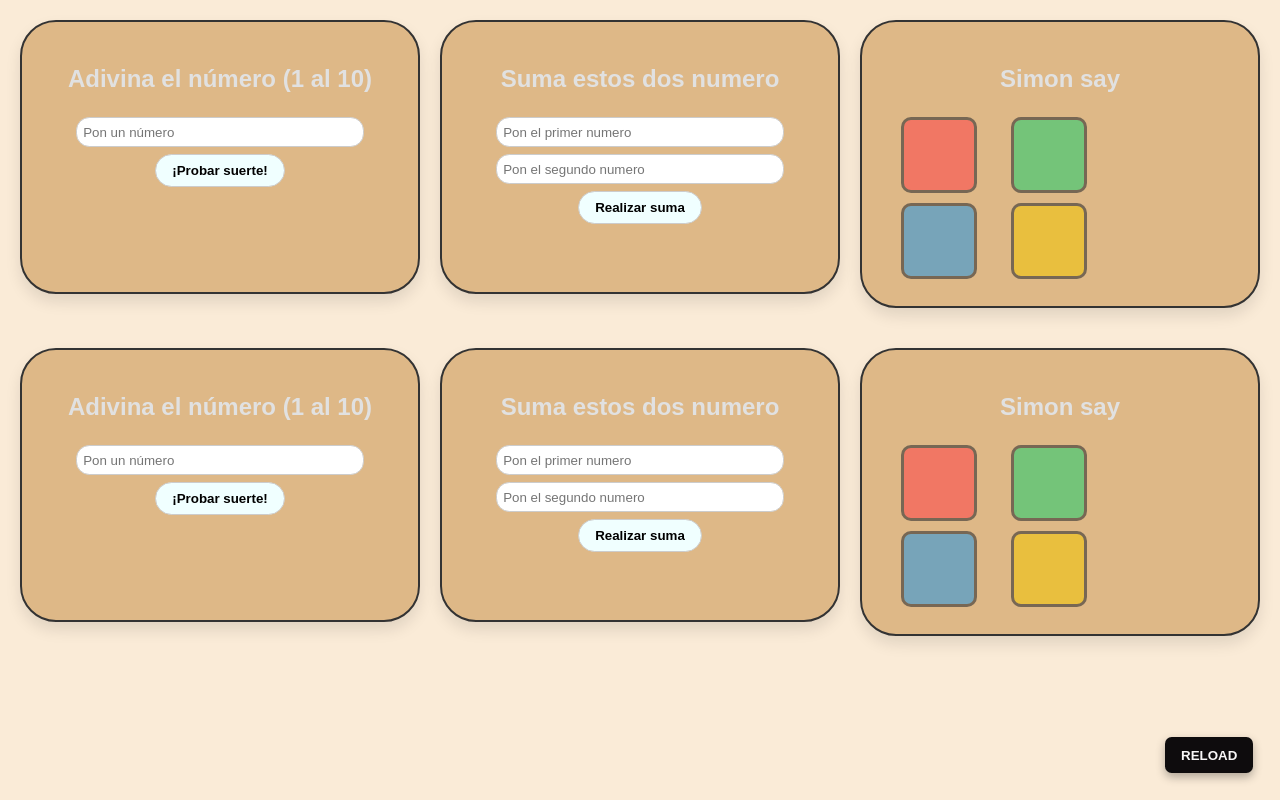
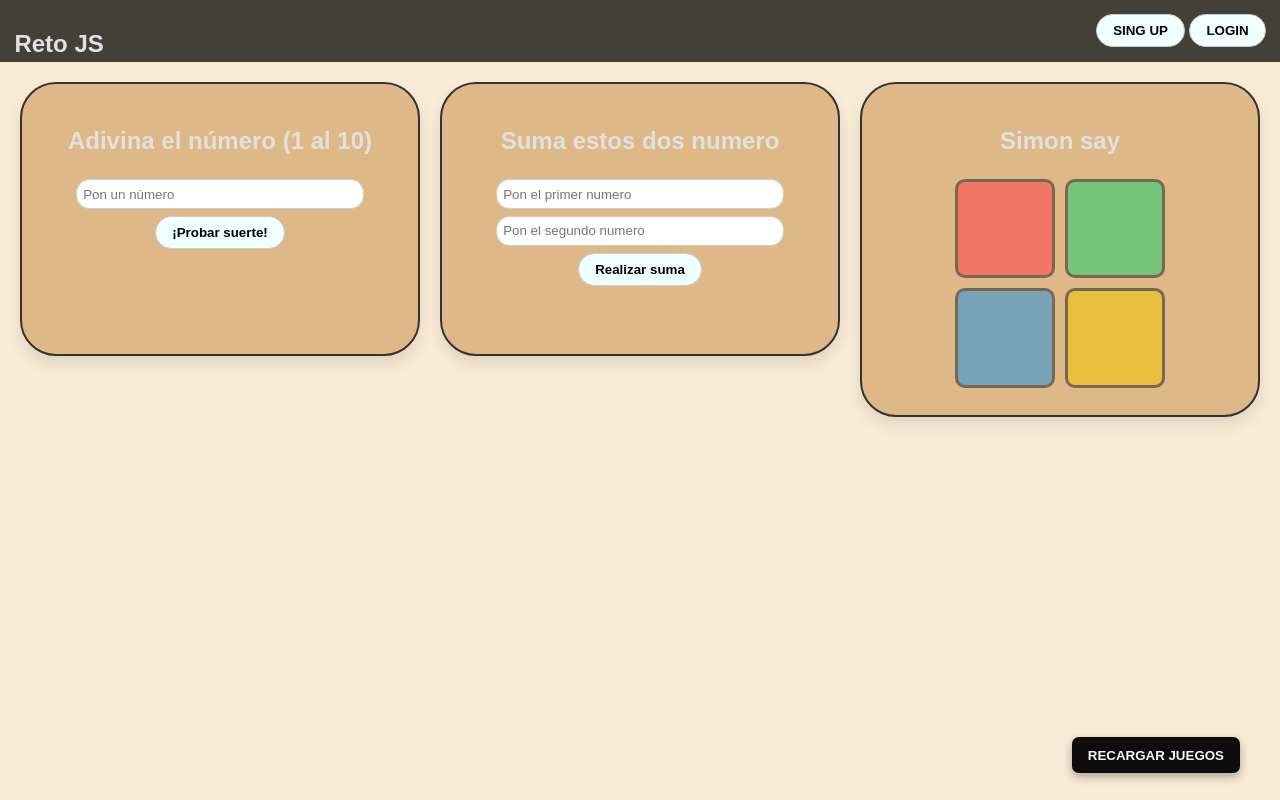
Before and after one commit to Antori09/ACTJS, a plain HTML site: page index.html in a window 1280 px wide. Drawn offline with Linux system fonts and the light colour scheme.

Commit message:
Comienzo de juego SS

```diff
--- a/index.html
+++ b/index.html
@@ -8,10 +8,13 @@
 </head>
 
 <body>
+    <header style="text-align: right;">
+        <h1 style="position: fixed;">Reto JS</h1>
+        <button class="identificador" onclick="">SING UP</button>
+        <button class="identificador" onclick="">LOGIN</button>
+    </header>
 <div class = "contenedor-principal">
-<header>
-    <button class="RELOAD" onclick="location.reload()">RELOAD</button>
-</header>
+    <button class="RELOAD" onclick="location.reload()">RECARGAR JUEGOS</button>
     <div class="contenedor-secundario">
         <div class="games">
             <h1>Adivina el número (1 al 10)</h1>
@@ -39,34 +42,6 @@
             </div>
         </div>
     </div>
-    <div class="contenedor-secundario">
-        <div class="games">
-            <h1>Adivina el número (1 al 10)</h1>
-            <input type="number" id="entradaUsuario" placeholder="Pon un número">
-            <button onclick="comprobar()">¡Probar suerte!</button>
-            <p id="mensaje"></p>
-            <p id="intentos"></p>
-        </div>
-
-        <div class="games">
-            <h1>Suma estos dos numero</h1>
-            <input type="number" id="num1" placeholder="Pon el primer numero">
-            <input type="number" id="num2" placeholder="Pon el segundo numero">
-            <button onclick="sumar()">Realizar suma</button>
-            <p id="suma"></p>
-        </div>
-
-        <div class="games">
-            <h1>Simon say</h1>
-            <div id="simon-grid">
-                <div class="color-button red" id="red" onclick="userClick('red')"></div>
-                <div class="color-button green" id="green" onclick="userClick('green')"></div>
-                <div class="color-button blue" id="blue" onclick="userClick('blue')"></div>
-                <div class="color-button yellow" id="yellow" onclick="userClick('yellow')"></div>
-            </div>
-        </div>
-    </div>
-
 </div>
     <script src="practica.js"></script>
 </body>
--- a/style.css
+++ b/style.css
@@ -2,6 +2,32 @@ body {
     background-color: antiquewhite;
     margin: 0;
     font-family: Arial, sans-serif;
+    color: #333;
+
+}
+header {
+    background-color: rgb(67, 65, 55);
+    padding:0.9em;
+
+}
+.identificacaion{
+    top: 2em;
+        right: 2em;
+        background-color: rgb(14, 12, 13);
+        color: rgb(248, 247, 247);
+        border: none;
+        padding: 0.8em 1.2em;
+        border-radius: 0.5em;
+        cursor: pointer;
+        font-weight: bold;
+        z-index: 1000;
+        box-shadow: 0px 4px 10px rgba(0, 0, 0, 0.3);
+        transition: transform 0.2s;
+        margin-right: 1em;
+}
+.identificacaion:hover {
+    background-color: rgb(127, 115, 115);
+    transform: scale(1.1);
 
 }
 
@@ -19,6 +45,7 @@ body {
     z-index: 1000;
     box-shadow: 0px 4px 10px rgba(0, 0, 0, 0.3);
     transition: transform 0.2s;
+    margin-right: 1em;
 
 }
 .RELOAD:hover {
@@ -111,23 +138,20 @@ button {
     display: grid;
     grid-template-columns: repeat(2, 100px);
     gap: 10px;
-    margin-top: 15px;
-    justify-items: center;
-    width: 25%;
+    justify-content: center;
 }
 .color-button {
-    width: 70px;
-    height: 70px;
     border-radius: 10px;
     border: 3px solid #333;
     cursor: pointer;
     opacity: 0.6;
     transition: all 0.2s;
+    padding: 2.6em;
 }
 .color-button.active {
     opacity: 1;
     transform: scale(1.1);
-    box-shadow: 0 0 20px white;
+    box-shadow: 0 0 20px rgb(251, 251, 251);
 }
 
 
```
